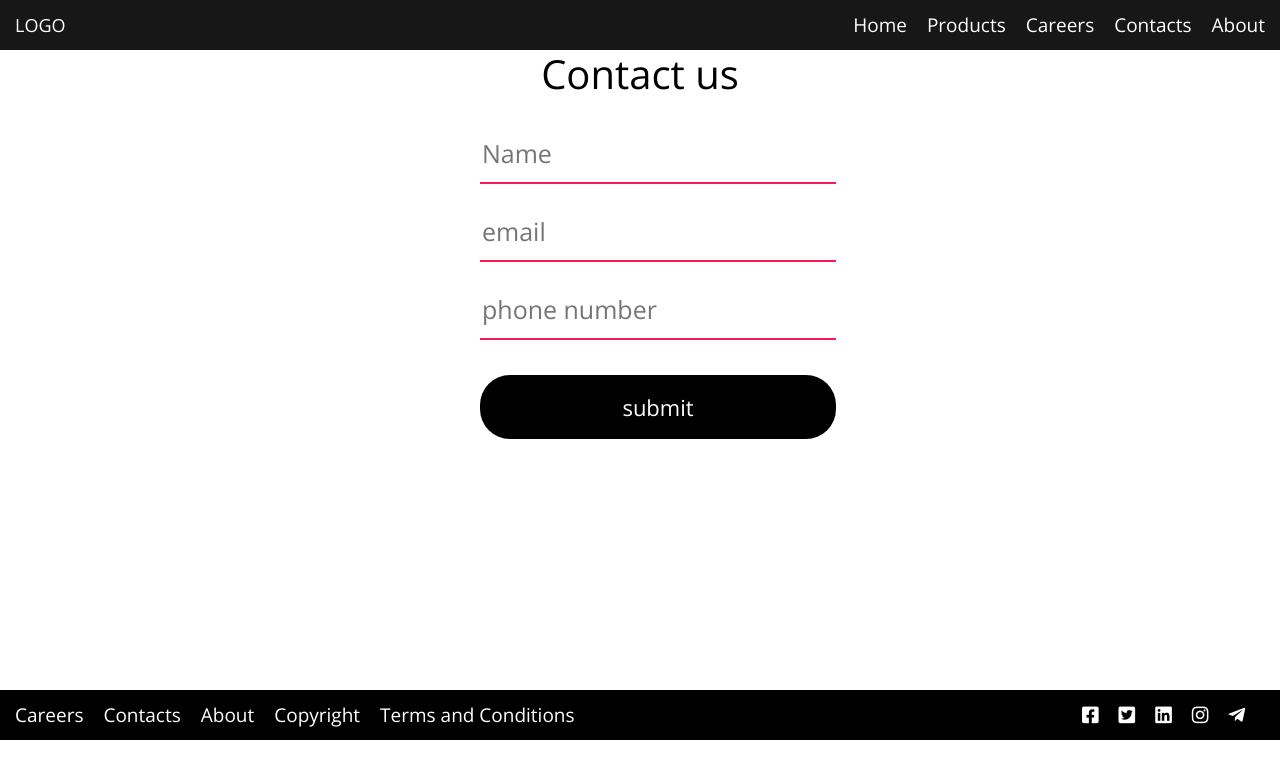
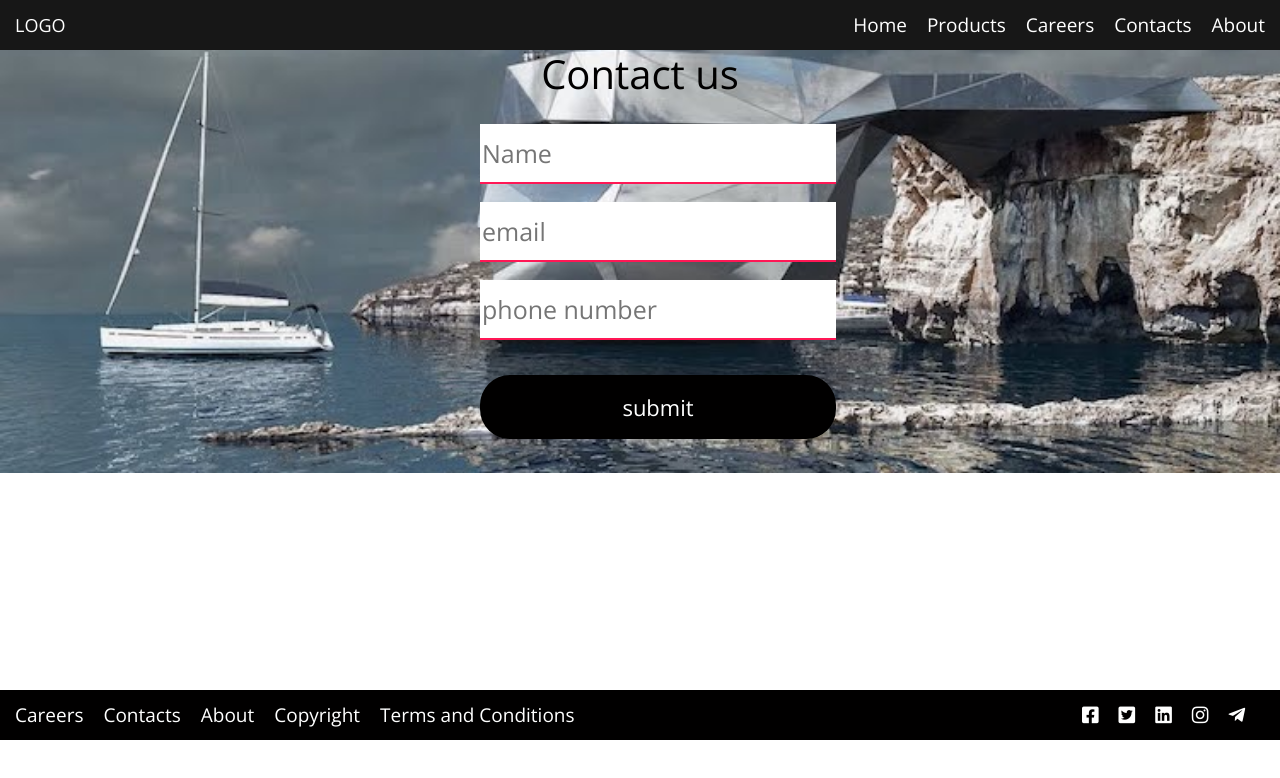
Before and after one commit to lekegitrepo/simple-react-web, a React (Create React App) app: page /Contact in a window 1280 px wide. Shown: the top 778 px of the page. Built offline with nearby package versions, Linux system fonts and the light colour scheme.

Commit message:
set the backgroun image for the contact page

```diff
--- a/src/assets/css/style.min.css
+++ b/src/assets/css/style.min.css
@@ -1 +1 @@
-.contact{align-items:center;display:flex;flex-direction:column;justify-content:center}.contact .form-group input{display:block;margin:18px;width:100%}.contact .form-group input:focus{outline:0}.contact .form-group input[type=email],.contact .form-group input[type=phone],.contact .form-group input[type=text]{border-bottom:2px solid #ff1755;font-size:25px;height:60px}.contact .form-group input[type=submit]{background-color:#010000;border-radius:30px;color:#fff;font-size:22px;margin-top:35px;padding:20px;text-align:center}.contact .form-group input[type=submit]:hover{background-color:#171717;color:#ff1755}
+.contact{align-items:center;background:url(../img/bg-2.jpg);background-position:center;background-repeat:no-repeat;background-size:cover;display:flex;flex-direction:column;justify-content:center}.contact .form-group input{display:block;margin:18px;width:100%}.contact .form-group input:focus{outline:0}.contact .form-group input[type=email],.contact .form-group input[type=phone],.contact .form-group input[type=text]{border-bottom:2px solid #ff1755;font-size:25px;height:60px}.contact .form-group input[type=submit]{background-color:#010000;border-radius:30px;color:#fff;font-size:22px;margin-top:35px;padding:20px;text-align:center}.contact .form-group input[type=submit]:hover{background-color:#171717;color:#ff1755}
--- a/src/assets/scss/style.scss
+++ b/src/assets/scss/style.scss
@@ -1,5 +1,9 @@
 .contact {
   align-items: center;
+  background: url('../img/bg-2.jpg');
+  background-position: center;
+  background-repeat: no-repeat;
+  background-size: cover;
   display: flex;
   flex-direction: column;
   justify-content: center;
```
Also changed, not shown: src/assets/img/bg-2.jpg (added).
